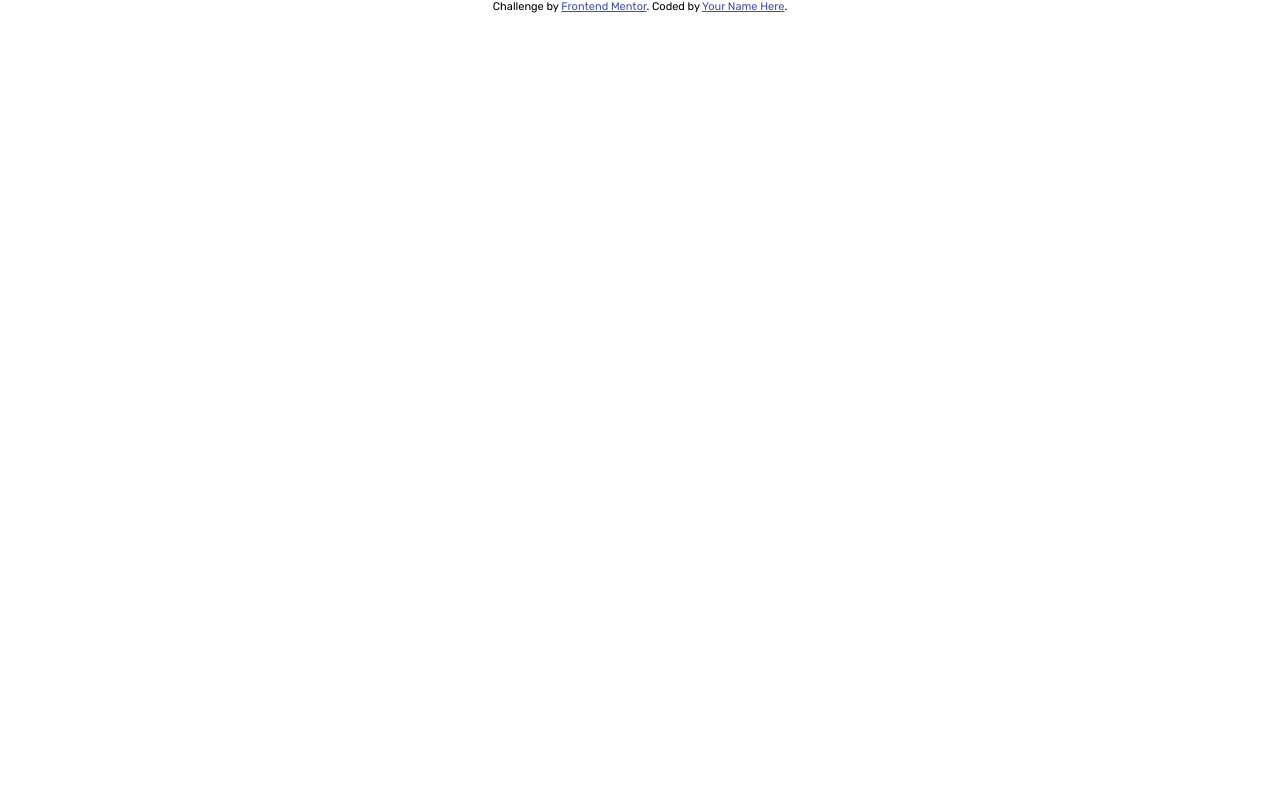
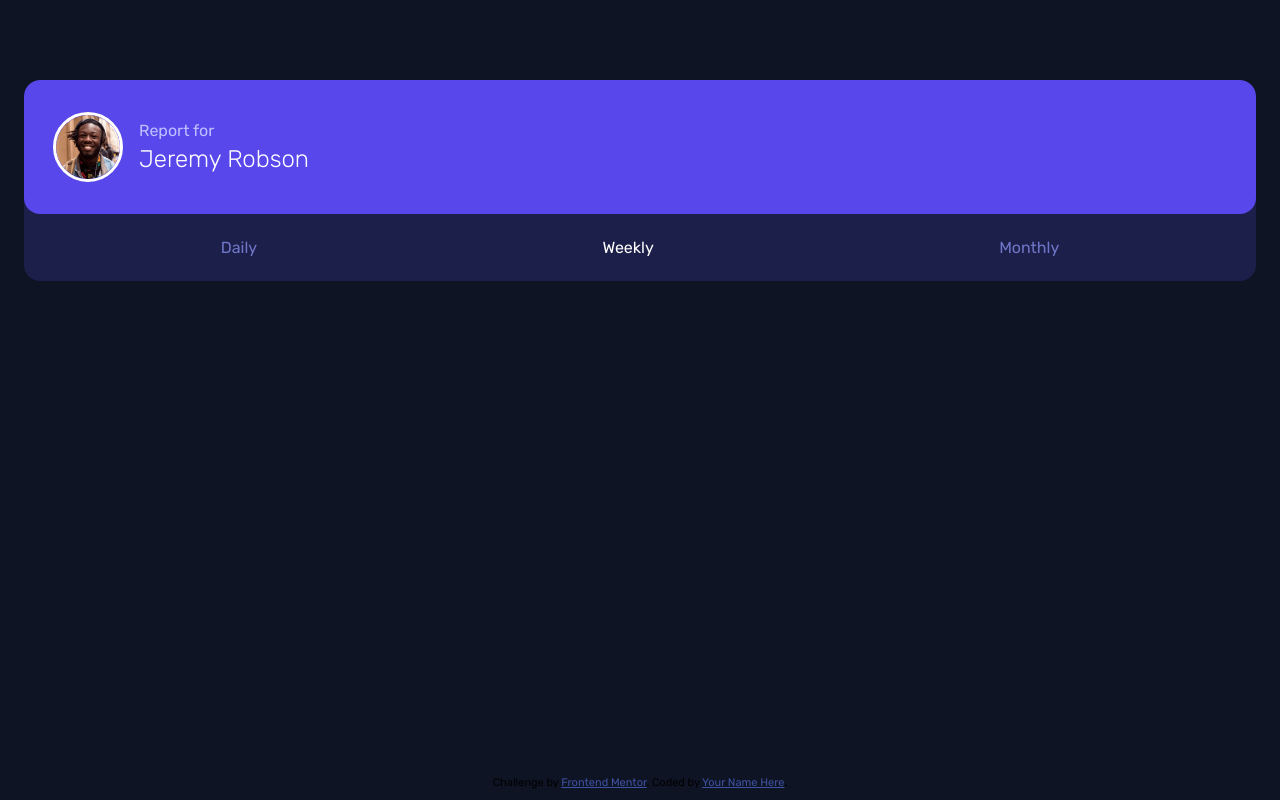
Before and after one commit to SArkar-Htet/time-tracking-dashboard, a plain HTML site: page index.html in a window 1280 px wide. Drawn offline with Linux system fonts and the light colour scheme.

Commit message:
feat: add profile card component

```diff
--- a/index.html
+++ b/index.html
@@ -24,10 +24,35 @@
 </head>
 <body>
 
+  <main class="main">
+    <section class="report">
+      <article class="report__profile">
+        <div class="user__card">
+          <div class="user__card__detail">
+            <img src="./images/image-jeremy.png" alt="Jeremy's Avatar" class="user__avatar">
+            <div class="user__info">
+              <span class="user__info__text text-secondary">Report for</span>
+              <h1 class="user__info__name text-white">Jeremy Robson</h1>
+            </div>
+          </div>
 
-  <div class="attribution">
-    Challenge by <a href="https://www.frontendmentor.io?ref=challenge" target="_blank">Frontend Mentor</a>.
-    Coded by <a href="#">Your Name Here</a>.
-  </div>
+          <div class="user__card__time-option">
+            <ul class="time-option__list">
+              <li class="time-option__item"><a class="time-option__link" href="#daily">Daily</a></li>
+              <li class="time-option__item"><a class="time-option__link time-option__link--active" href="#weekly">Weekly</a></li>
+              <li class="time-option__item"><a class="time-option__link" href="#monthly">Monthly</a></li>
+            </ul>
+          </div>
+        </div>
+      </article>
+    </section>
+  </main>
+
+  <footer class="footer">
+    <div class="attribution">
+      Challenge by <a href="https://www.frontendmentor.io?ref=challenge" target="_blank">Frontend Mentor</a>.
+      Coded by <a href="#">Your Name Here</a>.
+    </div>
+  </footer>
 </body>
 </html>
--- a/src/_global.scss
+++ b/src/_global.scss
@@ -10,5 +10,27 @@ html {
 body {
   margin: 0;
   padding: 0;
+  background-color: $veryDarkBlue;
   font-family: 'Rubik', sans-serif;
 }
+
+.text-white {
+  color: $white;
+}
+
+.text-secondary {
+  color: $paleBlue;
+}
+
+.main {
+  height: 97vh;
+
+  h1, h2, p {
+    margin: 0;
+    padding: 0;
+  }
+}
+
+.footer {
+  height: 3vh;
+}
--- /dev/null
+++ b/src/_profile.scss
@@ -0,0 +1,63 @@
+.report__profile {
+  .user {
+    &__card {
+      background-color: $darkBlue;
+      border-radius: toRem(16);
+      overflow: hidden;
+      &__detail {
+        display: flex;
+        align-items: center;
+        gap: toRem(16);
+        background-color: $blue;
+        padding: toRem(32) toRem(29);
+        border-radius: toRem(16);
+      }
+
+      &__time-option {
+        padding: toRem(24);
+        .time-option {
+          &__list {
+            margin: 0;
+            padding: 0;
+            display: flex;
+            align-items: center;
+            justify-content: space-around;
+            list-style-type: none;
+          }
+
+          &__item {
+            display: inline-block;
+          }
+
+          &__link {
+            text-decoration: none;
+            color: $desaturatedBlue;
+            transition: all 200ms ease-in-out;
+
+            &--active {
+              color: $white;
+            }
+
+            &:hover {
+              color: $white;
+            }
+          }
+        }
+      }
+    }
+
+    &__avatar {
+      width: toRem(70);
+      border: 3px solid #fff;
+      border-radius: 50%;
+    }
+
+    &__info {
+      &__name {
+        margin-top: toRem(5);
+        font-size: toRem(24);
+        font-weight: $font-light;
+      }
+    }
+  }
+}
--- /dev/null
+++ b/src/_report.scss
@@ -0,0 +1,3 @@
+.report {
+  padding: toRem(80) toRem(24);
+}
--- a/src/_variables.scss
+++ b/src/_variables.scss
@@ -2,7 +2,6 @@
 // ### Primary
 
 $blue: hsl(246, 80%, 60%);
-
 $lightRedWork: hsl(15, 100%, 70%);
 $softBlue: hsl(195, 74%, 62%);
 $lightRedStu: hsl(348, 100%, 68%);
@@ -16,6 +15,7 @@ $veryDarkBlue: hsl(226, 43%, 10%);
 $darkBlue: hsl(235, 46%, 20%);
 $desaturatedBlue: hsl(235, 45%, 61%);
 $paleBlue: hsl(236, 100%, 87%);
+$white: hsl(0, 0%, 100%);
 
 // Typography
 $font-normal: 18px;
--- a/src/style.scss
+++ b/src/style.scss
@@ -1,3 +1,5 @@
 @import "functions";
 @import "variables";
 @import "global";
+@import "report";
+@import "profile";
```
Also changed, not shown: dist/css/style.min.css.
